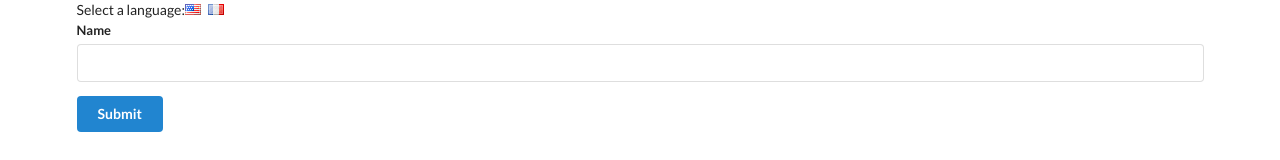
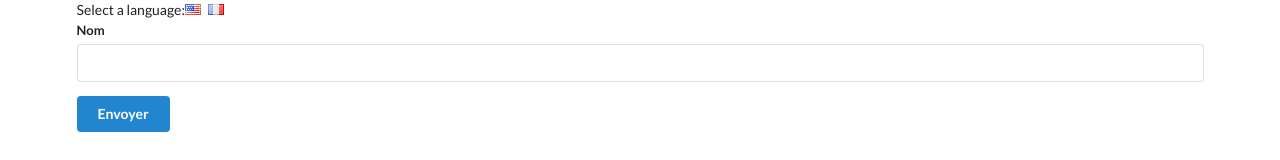
Before and after one commit to dvadz/react_context, a React (Create React App) app: page / in a window 1280 px wide. Shown: the top 160 px of the page. Built offline with nearby package versions, Linux system fonts and the light colour scheme.

Commit message:
Imported LanguageContext into Field, added static contextType and used context to determine correct label for Name input

```diff
--- a/src/components/Field.js
+++ b/src/components/Field.js
@@ -1,10 +1,14 @@
 import React from "react";
+import LanguageContext from "../contexts/LanguageContext";
 
 class Field extends React.Component {
+  static contextType = LanguageContext;
+
   render() {
+    const renderName = this.context === "english" ? "Name" : "Nom";
     return (
       <div className='ui field'>
-        <label>Name</label>
+        <label>{renderName}</label>
         <input />
       </div>
     );
--- a/src/contexts/LanguageContext.js
+++ b/src/contexts/LanguageContext.js
@@ -1,3 +1,3 @@
 import React from "react";
 
-export default React.createContext("english");
+export default React.createContext("french");
```
